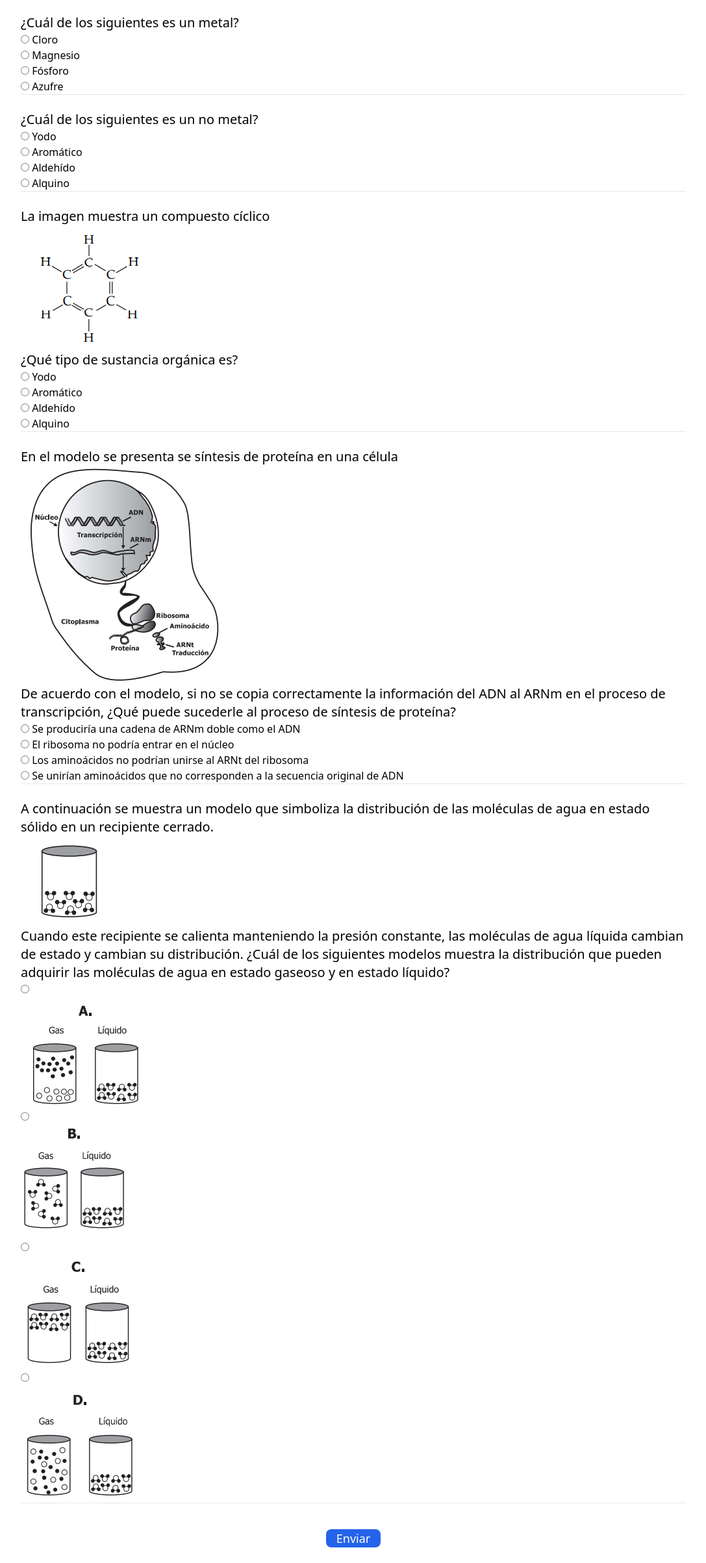
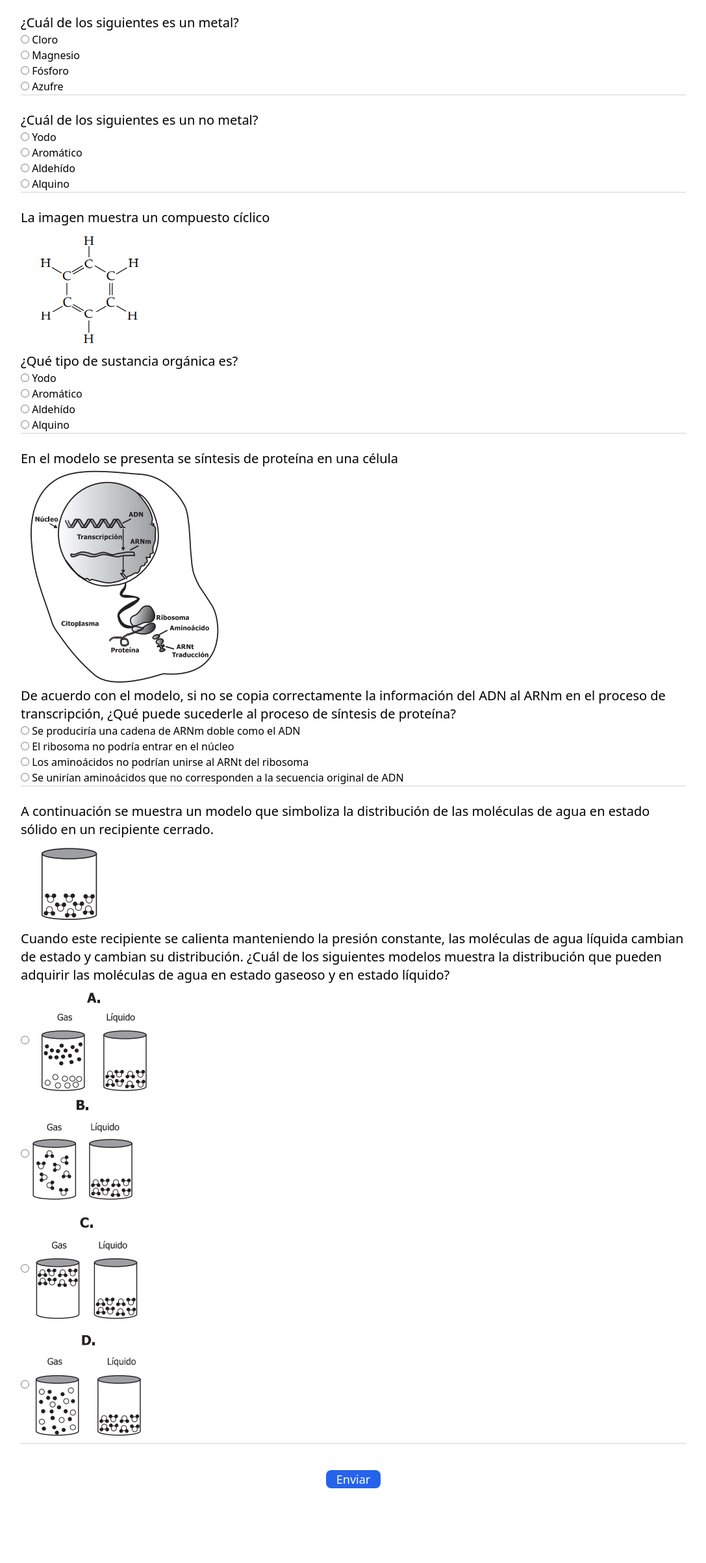
Before and after one commit to leomartinez2020/examen-estado, a Django app: page /CN/ in a window 1280 px wide. Shown: the part 43-2449 px from the top of the page at 65% size, without its empty margins (96-1183 px from the left). After the commit the page ends 2334 px from the top, so only its background shows below. Run offline with Django 4.2, Linux system fonts and the light colour scheme; data comes from the database, SQL or seed files in the repository; both versions use the stored data as it was after the commit.

Commit message:
Fix tailwind classes

```diff
--- a/preguntas/templates/preguntas/plantilla_preguntas.html
+++ b/preguntas/templates/preguntas/plantilla_preguntas.html
@@ -6,25 +6,27 @@
       <form action="{% url 'preguntas:revisar' quiz.id %}" method="post">
         {% csrf_token %}
         {% for pregunta in preguntas %}
-            <section class="mt-6">
+        <section class="mt-6 border-b-2">
           <p class="text-xl">{{ pregunta.texto }}</p>
           {% if pregunta.imagen %}
           <img src="{{ pregunta.imagen.url }}"/>
           <p class="text-xl">{{ pregunta.contexto }}</p>
           {% endif %}
-            <ol>
+          <!-- <div class="flex flex-wrap gap-1"> -->
+          <div>
             {% for opcion in pregunta.opciones.all %}
+            <div {% if opcion.imagen %}class="flex"{% endif %}>
               <input type="radio" id="opcion{{ opcion.pk }}" name="pregunta{{ pregunta.pk }}" value="{{ pregunta.pk}}-{{opcion.pk }}">
               {% if opcion.imagen %}
-                    <label for="opcion{{ opcion.pk }}"></label><br>
-                    <img src="{{ opcion.imagen.url }}" alt="" />
+              <label for="opcion{{ opcion.pk }}"></label>
+              <img src="{{ opcion.imagen.url }}" alt=""/>
               {% else %}
-                    <label for="opcion{{ opcion.pk }}">{{ opcion.texto }}</label><br>
+                <label class="mr-6" for="opcion{{ opcion.pk }}">{{ opcion.texto }}</label>
               {% endif %}
+            </div>
             {% endfor %}
-            </ol>
+          </div>
         </section>
-            <hr/>
         {% endfor %}
         <div class="text-center my-6">
           <input type="submit" value="Enviar" class="mt-4 text-white bg-blue-600 hover:bg-blue-800 text-lg font-medium rounded-lg px-5 focus:ring-4 focus:ring-blue-300 px-4"/>
--- a/static/css/output.css
+++ b/static/css/output.css
@@ -560,6 +560,14 @@ video {
   margin-top: 1.5rem;
 }
 
+.mr-8 {
+  margin-right: 2rem;
+}
+
+.mr-6 {
+  margin-right: 1.5rem;
+}
+
 .mt-4 {
   margin-top: 1rem;
 }
@@ -586,6 +594,10 @@ video {
 
 .items-center {
   align-items: center;
+}
+
+.gap-1 {
+  gap: 0.25rem;
 }
 
 .rounded-lg {
```
Also changed, not shown: preguntas/templates/preguntas/resultados.html (+12 -2 lines), db.sqlite3. Lines whose indentation alone changed are shown as unchanged.
